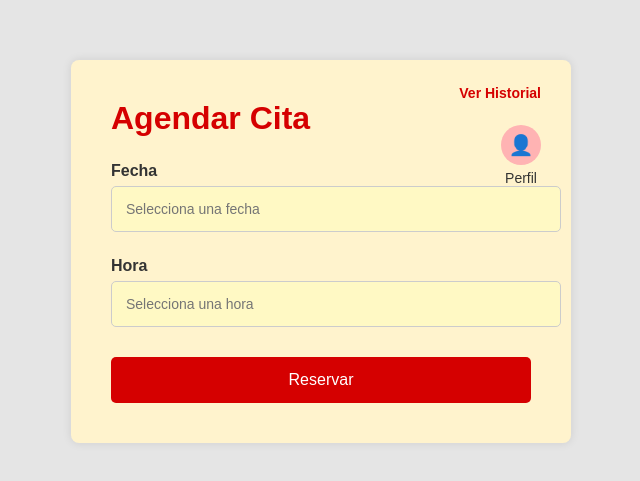
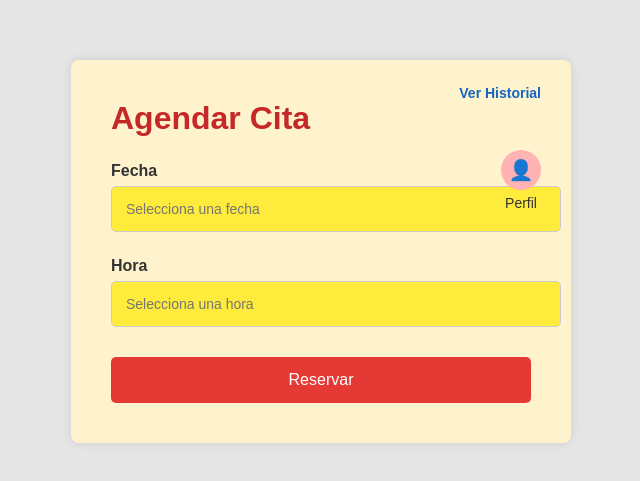
Before and after one commit to juandavimorenocarpio4-lgtm/Pagina-citas-medicas, a plain HTML site: page index.html in a window 1280 px wide. Shown: the part 149-630 px from the top of the page, without its empty margins (319-959 px from the left). Drawn offline with Linux system fonts and the light colour scheme.

Commit message:
index.html

```diff
--- a/index.html
+++ b/index.html
@@ -15,7 +15,7 @@
     }
 
     .contenedor {
-      background-color: #fff3cd;
+      background-color: #fff3cd; /* Amarillo claro */
       width: 420px;
       padding: 40px;
       box-shadow: 0 0 10px rgba(0,0,0,0.1);
@@ -24,7 +24,7 @@
     }
 
     h1 {
-      color: #d50000;
+      color: #c62828; /* Rojo oscuro */
       font-size: 32px;
       margin: 0;
     }
@@ -33,7 +33,7 @@
       position: absolute;
       top: 25px;
       right: 30px;
-      color: #d50000;
+      color: #1565c0; /* Azul claro */
       font-weight: bold;
       font-size: 14px;
       cursor: pointer;
@@ -50,17 +50,17 @@
     input[type="text"] {
       width: 100%;
       padding: 14px;
-      background-color: #fff9c4;
+      background-color: #ffeb3b; /* Amarillo pálido */
       border: 1px solid #ccc;
       font-size: 14px;
-      color: #7b4d00;
+      color: #7c4d00;
       border-radius: 5px;
     }
 
     .btn {
       margin-top: 30px;
       padding: 14px;
-      background-color: #d50000;
+      background-color: #e53935; /* Rojo brillante */
       color: white;
       border: none;
       font-size: 16px;
@@ -71,7 +71,7 @@
 
     .perfil {
       position: absolute;
-      top: 65px; /* Lo subí para que quede justo debajo de "Ver Historial" */
+      top: 90px; /* Justo debajo de "Ver Historial" */
       right: 30px;
       text-align: center;
       color: #333;
@@ -81,7 +81,7 @@
     .perfil-icono {
       width: 40px;
       height: 40px;
-      background-color: #ffb3b3;
+      background-color: #ffb3b3; /* Rojo claro */
       border-radius: 50%;
       display: flex;
       align-items: center;
```
